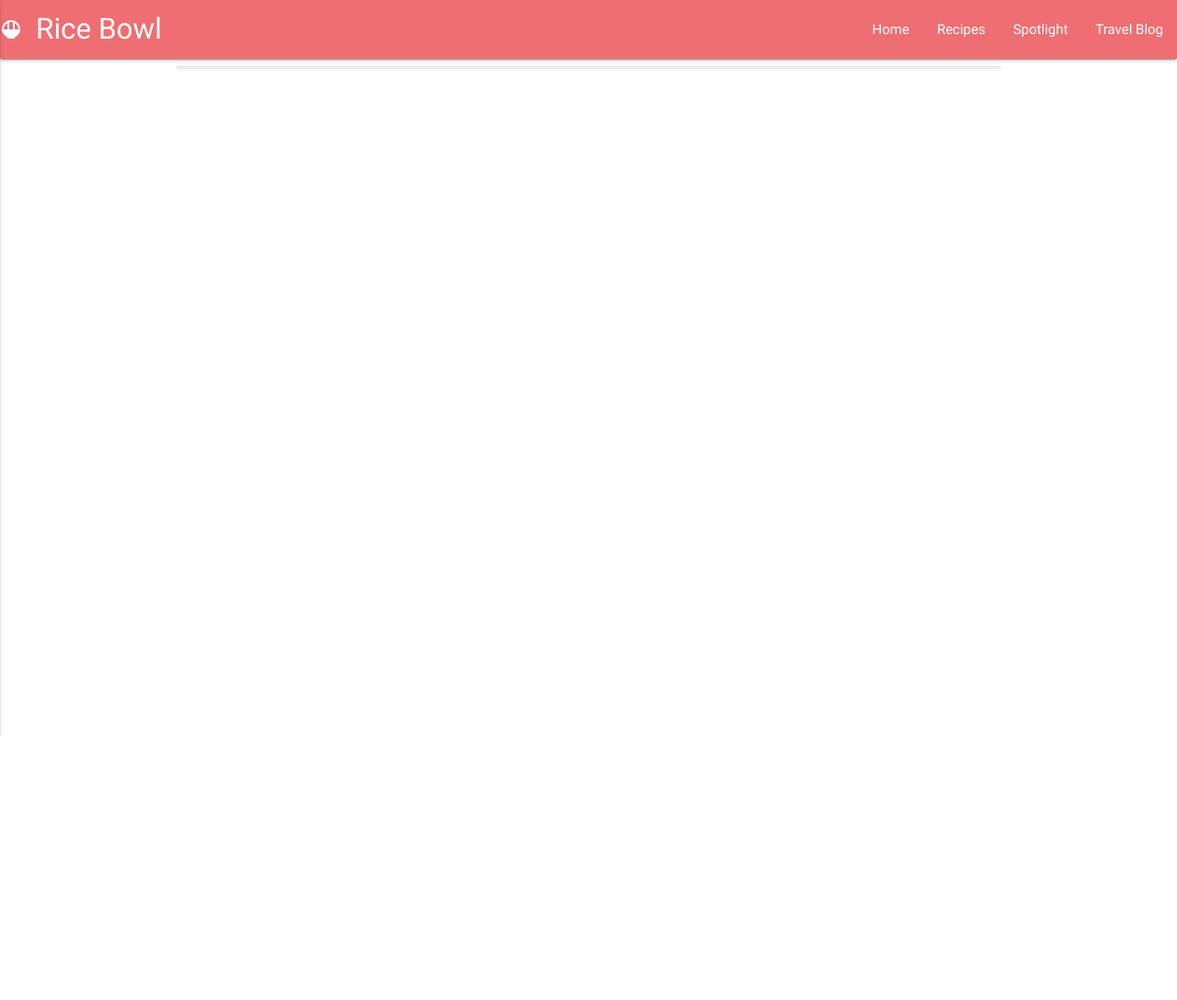
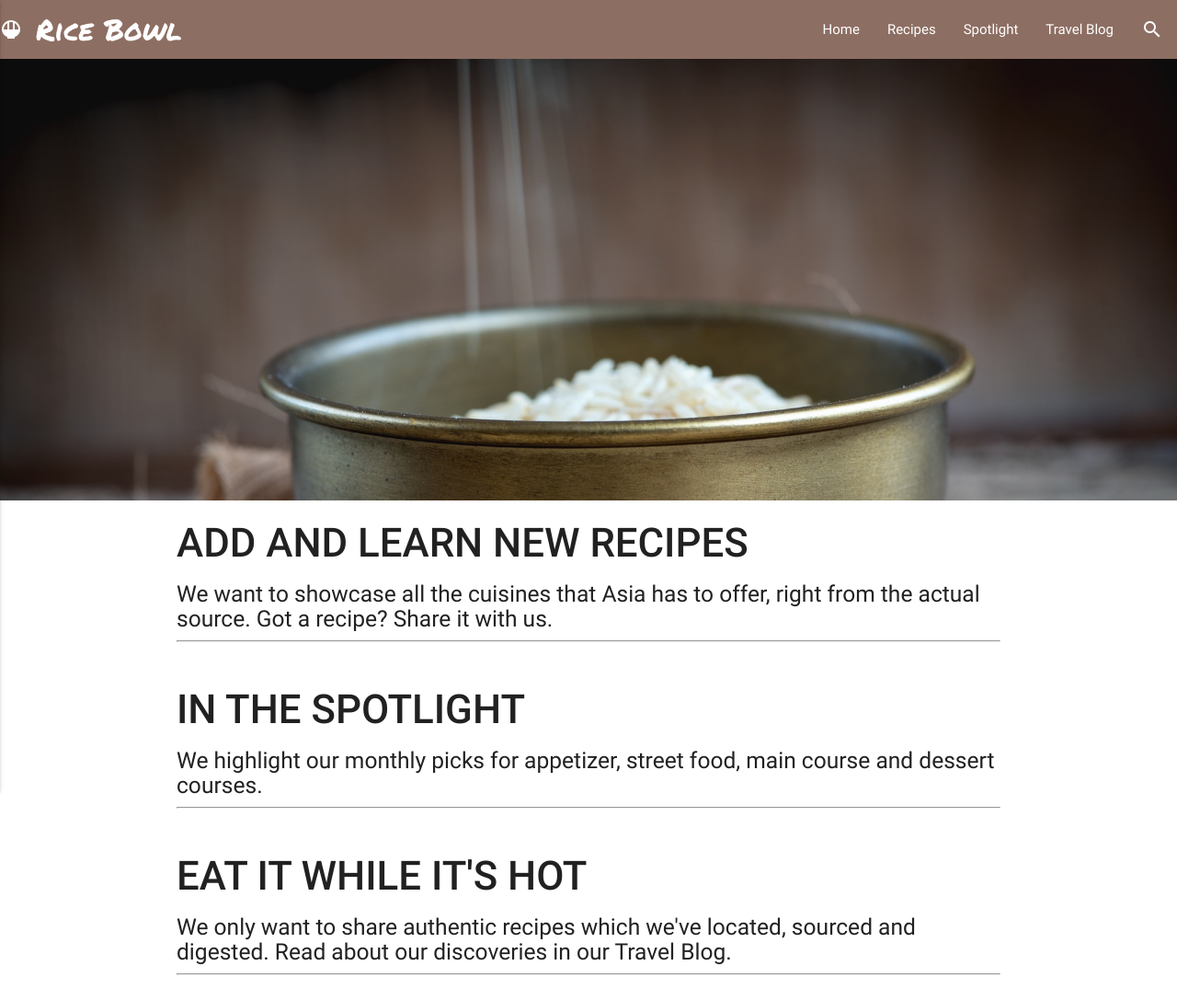
Before and after one commit to Code-Institute-Submissions/ricebowl-milestone3project, a Flask app: page / in a window 1280 px wide. Shown: the whole page at 92% size. Before the commit the page ends 800 px from the top, so only its background shows below. Run offline with Flask 2, Linux system fonts and the light colour scheme; data that the repository does not hold is empty; some libraries are stand-ins or nearby versions.

Commit message:
Added homepage image and titles for website features

```diff
--- a/app.py
+++ b/app.py
@@ -11,6 +11,11 @@ mongo = PyMongo(app)
 
 
 @app.route('/')
+@app.route('/homepage')
+def homepage():
+    return render_template("homepage.html")
+
+
 @app.route('/get_recipes')
 def get_recipes():
     return render_template("recipes.html", recipes=mongo.db.recipes.find())
--- a/static/css/style.css
+++ b/static/css/style.css
@@ -1,3 +1,26 @@
 .recipe_header {
     margin-top: 5px;
 }
+
+/*-------------------------------------------Home Page */
+
+.homepage-image {
+    height: 60vh;
+    background-image: url(../images/ricebowl.jpg);
+    -webkit-background-size: cover;
+    -moz-background-size: cover;
+    -o-background-size: cover;
+    background-size: cover;
+    background-repeat: no-repeat;
+
+    display: flex;
+    align-items: center;
+    justify-content: center;
+}
+
+
+/*-------------------------------------------Navbar */
+
+.brand-logo {
+    font-family: "Permanent Marker", sans-serif;
+}
--- a/templates/base.html
+++ b/templates/base.html
@@ -5,12 +5,13 @@
     <link href="https://fonts.googleapis.com/icon?family=Material+Icons" rel="stylesheet">
     <link rel="stylesheet" href="https://cdnjs.cloudflare.com/ajax/libs/materialize/0.100.2/css/materialize.min.css">
     <link rel="stylesheet" href="{{url_for('static', filename='css/style.css')}}" type="text/css"/>
+    <link href="https://fonts.googleapis.com/css2?family=Permanent+Marker&display=swap" rel="stylesheet">
     <title>Rice Bowl</title>
 </head>
 <body>
     <header>
         <nav>
-            <div class="nav-wrapper">
+            <div class="nav-wrapper brown lighten-1">
                 <a href="/" class="brand-logo"><i class="material-icons">rice_bowl</i>Rice Bowl</a>
                 <a href="#" data-activates="mobile-demo" class="button-collapse"><i class="material-icons">menu</i></a>
                 <ul id="nav-mobile" class="right hide-on-med-and-down">
@@ -18,8 +19,10 @@
                     <li><a href="/">Recipes</a></li>
                     <li><a href="/">Spotlight</a></li>
                     <li><a href="/">Travel Blog</a></li>
+                    <li><a href="/"><i class="material-icons">search</i></a></li>
                 </ul>
                 <ul class="side-nav" id="mobile-demo">
+                    <li><a href="/"><i class="material-icons">search</i>Search</a></li>
                     <li><a href="/">Home</a></li>
                     <li><a href="/">Recipes</a></li>
                     <li><a href="/">Spotlight</a></li>
@@ -29,9 +32,9 @@
         </nav>
     </header>
 
-    <div class="container">
+
         {% block content %}{% endblock %}
-    </div>
+
 
     <script src="https://cdnjs.cloudflare.com/ajax/libs/jquery/3.2.1/jquery.min.js"></script>
     <script src="https://cdnjs.cloudflare.com/ajax/libs/materialize/0.100.2/js/materialize.min.js"></script>
--- /dev/null
+++ b/templates/homepage.html
@@ -0,0 +1,36 @@
+{% extends 'base.html' %}{% block content %}
+
+<div class="homepage-image">
+</div>
+
+<div class="container">
+    <div class="row">
+        <div class="col s12">
+        <h3><strong>ADD AND LEARN NEW RECIPES</strong></h3>
+        <h5>We want to showcase all the cuisines that Asia has to offer, right from the actual source. Got a recipe? Share it with us.</h5>
+        <hr>
+        </div>
+    </div>
+</div>
+
+<div class="container">
+    <div class="row">
+        <div class="col s12">
+        <h3><strong>IN THE SPOTLIGHT</strong></h3>
+        <h5>We highlight our monthly picks for appetizer, street food, main course and dessert courses.</h5>
+        <hr>
+        </div>
+    </div>
+</div>
+
+<div class="container">
+    <div class="row">
+        <div class="col s12">
+        <h3><strong>EAT IT WHILE IT'S HOT</strong></h3>
+        <h5>We only want to share authentic recipes which we've located, sourced and digested. Read about our discoveries in our Travel Blog. </h5>
+        <hr>
+        </div>
+    </div>
+</div>
+
+{% endblock %}
```
Also changed, not shown: static/images/ricebowl.jpg (added).
